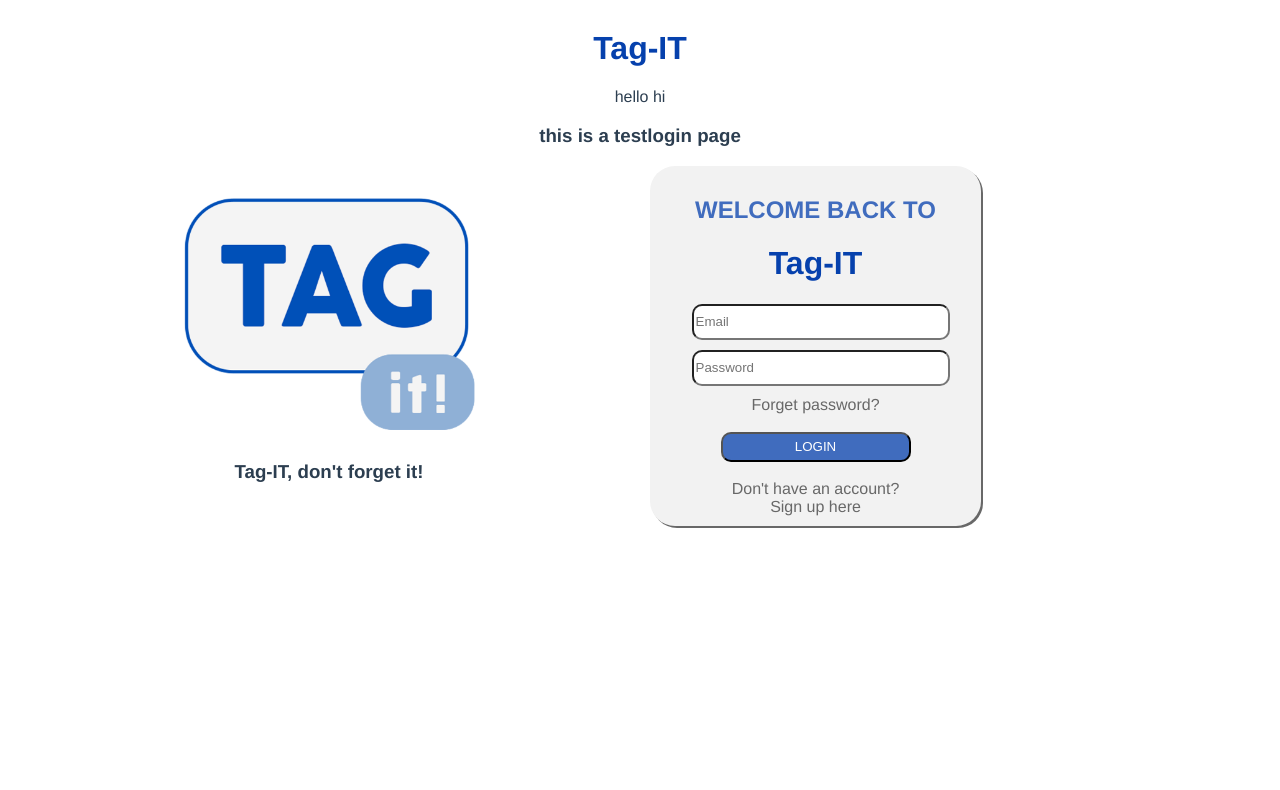
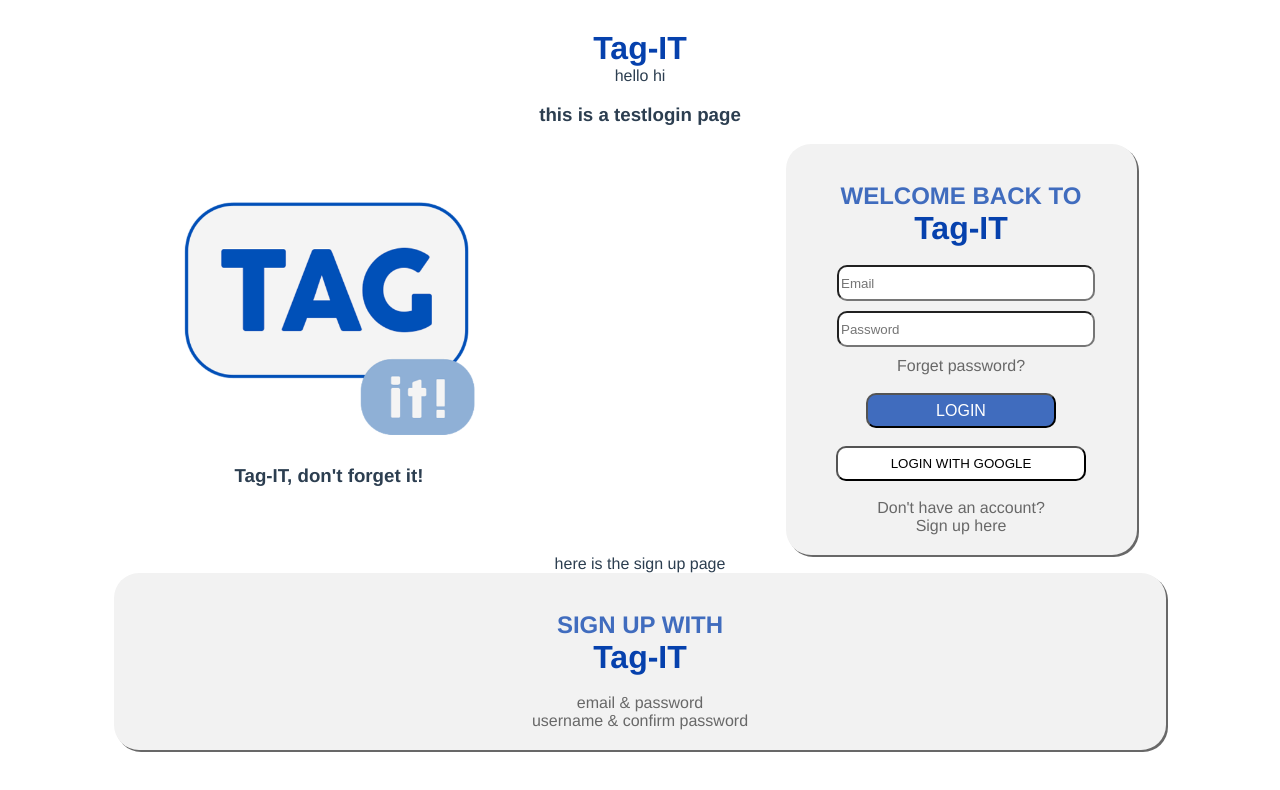
Before and after one commit to BT3103AppDev1/l1-final-term-project-group-10-tag-it, a Vue app in the folder tag-it/: page / in a window 1280 px wide. Shown: the top 790 px of the page. Built offline with nearby package versions, Linux system fonts and the light colour scheme.

Commit message:
login page + sign up page
+ login works (only w user and pw)

to-do:
- login indicator
- wrong password
- hit ENTER to send
- reset password
- login with google

```diff
--- a/tag-it/src/App.vue
+++ b/tag-it/src/App.vue
@@ -2,17 +2,20 @@
     <h1>Tag-IT</h1>
     hello hi
     <!-- <Login /> -->
-    <testLogin />
+    <Login />
+    <SignUp />
 </template>
 
 <script>
 //import Login from "@/components/Login.vue";
-import testLogin from "@/components/testLogin.vue";
+import Login from "@/components/Login.vue";
+import SignUp from "@/components/SignUp.vue";
 
 export default {
     name: "App",
     components: {
-        testLogin,
+        Login,
+        SignUp,
     },
 };
 </script>
--- a/tag-it/src/assets/main.css
+++ b/tag-it/src/assets/main.css
@@ -5,8 +5,26 @@ div {
 
 h1 {
     color: #0641ad;
+    margin: 0;
 }
 
 h2 {
     color: #406cbe;
+    margin: 0;
 }
+
+.container {
+    display: flex;
+    width: 100%;
+    align-items: center;
+    justify-content: center;
+    vertical-align: middle;
+}
+
+.curvedRectangle {
+    background-color: #f2f2f2;
+    color: #686868;
+    filter: drop-shadow(2px 2px);
+    border-radius: 25px;
+    padding: 20px;
+}
--- a/tag-it/src/components/Login.vue
+++ b/tag-it/src/components/Login.vue
@@ -1,56 +1,183 @@
+<script>
+import {
+    // GoogleAuthProvider,
+    // signInWithPopup,
+    // getAuth,
+    signInWithEmailAndPassword,
+    AuthErrorCodes,
+} from "firebase/auth";
+
+import { auth } from "../firebase.js";
+
+export default {
+    name: "Login",
+
+    mounted() {
+        console.log("mounted!");
+        async function hideLoginError() {
+            console.log("hiding");
+            const divLoginError = document.querySelector("#divLoginError");
+            const lblLoginErrorMessage = document.querySelector(
+                "#lblLoginErrorMessage"
+            );
+            divLoginError.style.display = "none";
+            lblLoginErrorMessage.innerHTML = "";
+        }
+
+        hideLoginError();
+    },
+    methods: {
+        async loginEmailPassword() {
+            console.log("logging in");
+            const loginEmail = document.getElementById("inputEmail").value;
+            const loginPassword =
+                document.getElementById("inputPassword").value;
+            try {
+                const userCredential = await signInWithEmailAndPassword(
+                    auth,
+                    loginEmail,
+                    loginPassword
+                );
+                console.log(userCredential.user); // remove this line
+            } catch (error) {
+                console.log(error);
+                // divLoginError.style.display = "block";
+                // if (error.code == AuthErrorCodes.INVALID_PASSWORD) {
+                //     lblLoginErrorMessage.innerHTML =
+                //         "Wrong password. Try again";
+                // } else {
+                //     lblLoginErrorMessage.innerHTML = "Error: ${error.message}";
+                // }
+                // // showLoginError(error);
+            }
+        },
+    },
+    // methods: {
+    //     async googleLogin() {
+    //         const provider = new GoogleAuthProvider();
+    //         return signInWithPopup(auth, provider);
+    //     },
+    // },
+};
+</script>
+
 <template>
-    <div id="loginLeft" class="column"></div>
+    <h3>this is a testlogin page</h3>
+    <div class="container">
+        <div class="container" id="testC">
+            <img src="../assets/tagit3.png" width="50%" alt="tag it logo" />
+            <h3>Tag-IT, don't forget it!</h3>
+        </div>
+        <div class="container">
+            <div id="loginContainer" class="curvedRectangle">
+                <br />
+                <h2>WELCOME BACK TO</h2>
+                <h1>Tag-IT</h1>
+                <br />
+                <form>
+                    <input
+                        type="text"
+                        placeholder="Email"
+                        id="inputEmail"
+                        required="yes"
+                    /><br />
 
-    <div id="loginRight" class="column">
-        <div id="login">
-            <div class="header">
-                <h1>Getting Started with Firebase Auth</h1>
+                    <input
+                        type="password"
+                        placeholder="Password"
+                        id="inputPassword"
+                        required="yes"
+                    /><br />
+                    <div id="divLoginError">
+                        <div id="lblLoginErrorMessage" class="errorlabel">
+                            Error message
+                        </div>
+                    </div>
+                    Forget password?
+                    <br /><br />
+
+                    <button
+                        id="loginButton"
+                        type="button"
+                        v-on:click="loginEmailPassword"
+                    >
+                        LOGIN</button
+                    ><br /><br />
+                    <button
+                        id="googleLoginButton"
+                        type="button"
+                        v-on:click="googleLogin"
+                    >
+                        LOGIN WITH GOOGLE</button
+                    ><br /><br />
+                    Don't have an account?<br />
+                    Sign up here
+                </form>
             </div>
-            <form>
-                <div class="group">
-                    <input id="txtEmail" type="email" />
-                    <label>Email</label>
-                </div>
-                <div class="group">
-                    <input id="txtPassword" type="password" />
-                    <label>Password</label>
-                </div>
-                <div id="divLoginError" class="group">
-                    <div id="lblLoginErrorMessage" class="errorlabel">
-                        Error message
-                    </div>
-                </div>
-                <button id="btnLogin" type="button" class="button buttonBlue">
-                    Log in
-                </button>
-                <button id="btnSignup" type="button" class="button buttonBlue">
-                    Sign up
-                </button>
-            </form>
         </div>
     </div>
 </template>
 
-<script>
-import firebaseApp from "../firebase.js";
-import { getFirestore } from "firebase/firestore";
-import { doc, setDoc } from "firebase/firestore";
+<style>
+#testC {
+    display: inline;
+    width: 100%;
+    padding: 10px;
+    border-radius: 25px;
+    /* background-color: #1f497d; */
+    height: 100%;
+}
 
-const db = getFirestore(firebaseApp);
-
-export default {
-    name: "Login",
-};
-</script>
-
-<style>
-.column {
-    float: left;
+#loginContainer {
+    /* background-color: #f2f2f2;
+    color: #686868;
+    filter: drop-shadow(2px 2px);
+    border-radius: 25px;
+    padding: 20px; */
     width: 50%;
 }
-.row:after {
-    content: "";
-    display: table;
-    clear: both;
+
+form {
+    text-align: center;
+}
+
+input {
+    height: 30px;
+    margin-left: 10px;
+    width: 250px;
+    text-align: left;
+    margin-bottom: 10px;
+    border-radius: 10px;
+    border-width: 2px;
+}
+
+#loginButton {
+    width: 190px;
+    height: 35px;
+    background-color: #406cbe;
+    border-radius: 10px;
+    border-width: 2px;
+    color: white;
+    font-size: medium;
+}
+
+#googleLoginButton {
+    background-color: white;
+    height: 35px;
+    width: 250px;
+    border-radius: 10px;
+}
+
+.errorlabel {
+    font-size: 18px;
+    padding: 10px 10px 10px 5px;
+    -webkit-appearance: none;
+    display: block;
+    background: #fafafa;
+    color: #ff0000;
+    width: 100%;
+    border: none;
+    border-radius: 0;
+    border-bottom: 1px solid #ff0000;
 }
 </style>
--- /dev/null
+++ b/tag-it/src/components/SignUp.vue
@@ -0,0 +1,25 @@
+<template>
+    here is the sign up page
+    <div class="container">
+        <div id="signupPage" class="curvedRectangle">
+            <br />
+            <h2>SIGN UP WITH</h2>
+            <h1>Tag-IT</h1>
+            <br />
+            <div class="container">email & password</div>
+            <div class="container">username & confirm password</div>
+        </div>
+    </div>
+</template>
+
+<script>
+export default {
+    name: "SignUp",
+};
+</script>
+
+<style>
+#signupPage {
+    width: 80%;
+}
+</style>
--- a/tag-it/src/components/testLogin.vue
+++ /dev/null
@@ -1,94 +0,0 @@
-<script>
-export default {
-    name: "testLogin",
-};
-
-// console.log(import.meta.env.VITE_APP_CREATOR);
-// console.log(import.meta.env.apiKey);
-</script>
-
-<template>
-    <h3>this is a testlogin page</h3>
-    <div class="container">
-        <div class="container" id="testC">
-            <img src="../assets/tagit3.png" width="50%" alt="tag it logo" />
-            <h3>Tag-IT, don't forget it!</h3>
-        </div>
-        <div class="container">
-            <div id="loginContainer">
-                <h2>WELCOME BACK TO</h2>
-                <h1>Tag-IT</h1>
-                <form>
-                    <input
-                        type="text"
-                        placeholder="Email"
-                        id="email"
-                        required="yes"
-                    /><br />
-
-                    <input
-                        type="text"
-                        placeholder="Password"
-                        id="password"
-                        required="yes"
-                    /><br />
-                    Forget password?
-                    <br /><br />
-
-                    <button id="loginButton" type="button" onclick="login()">
-                        LOGIN</button
-                    ><br /><br />
-                </form>
-                Don't have an account?<br />
-                Sign up here
-            </div>
-        </div>
-    </div>
-</template>
-
-<style>
-.container {
-    display: flex;
-    width: 100%;
-    align-items: center;
-}
-
-#testC {
-    display: inline;
-    width: 100%;
-    padding: 10px;
-    border-radius: 25px;
-    /* background-color: #1f497d; */
-    height: 100%;
-}
-
-#loginContainer {
-    background-color: #f2f2f2;
-    color: #686868;
-    filter: drop-shadow(2px 2px);
-    border-radius: 25px;
-    padding: 10px;
-    width: 50%;
-}
-
-form {
-    text-align: center;
-}
-
-input {
-    height: 30px;
-    margin-left: 10px;
-    width: 250px;
-    text-align: left;
-    margin-bottom: 10px;
-    border-radius: 10px;
-}
-
-#loginButton {
-    width: 190px;
-    height: 30px;
-    background-color: #406cbe;
-    border-radius: 10px;
-    color: white;
-}
-</style>
--- a/tag-it/src/firebase.js
+++ b/tag-it/src/firebase.js
@@ -1,13 +1,15 @@
 import { initializeApp } from "firebase/app";
 
-// import {
-//     getAuth,
-//     connectAuthEmulator,
-//     signInWithEmailAndPassword,
-//     createUserWithEmailAndPassword,
-//     onAuthStateChanged,
-//     signOut,
-// } from "firebase/auth";
+import {
+    getAuth,
+    // GoogleAuthProvider,
+    // connectAuthEmulator,
+    // signInWithEmailAndPassword,
+    // createUserWithEmailAndPassword,
+    // onAuthStateChanged,
+    // signOut,
+    // signInWithPopup,
+} from "firebase/auth";
 
 const firebaseConfig = {
     apiKey: import.meta.env.VITE_apiKey,
@@ -19,7 +21,7 @@ const firebaseConfig = {
 };
 
 const firebaseApp = initializeApp(firebaseConfig);
-// const auth = getAuth(firebaseApp);
+export const auth = getAuth(firebaseApp);
 
 export default firebaseApp;
 
--- a/tag-it/src/main.js
+++ b/tag-it/src/main.js
@@ -2,8 +2,7 @@ import "./assets/main.css";
 
 import { createApp } from "vue";
 import App from "./App.vue";
-//import Login from "./components/Login.vue";
-
-import testLogin from "./components/testLogin.vue";
+import Login from "./components/Login.vue";
+import SignUp from "./components/SignUp.vue";
 
 createApp(App).mount("#app");
```
Also changed, not shown: 1 other file (tests, documents, lock files or other folders).
